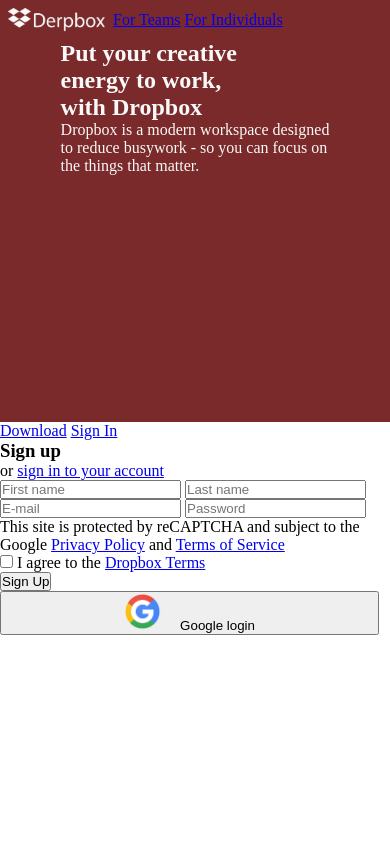
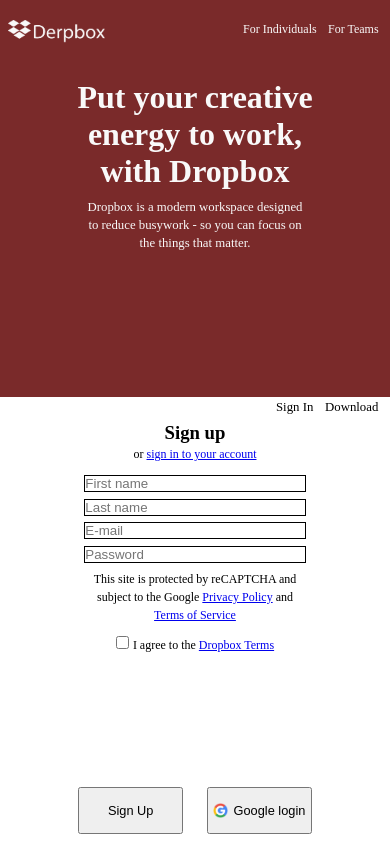
Before and after one commit to cvSquiggles/frontEndDev, a plain HTML site: page ex1/index.html in a window 390 px wide. Drawn offline with Linux system fonts and the light colour scheme.

Commit message:
trying to make responsive flexGrid look good is hard

```diff
--- a/ex1/css/main2.css
+++ b/ex1/css/main2.css
@@ -14,41 +14,181 @@ body {
 
 .container {
     display: grid;
+    min-height: 520px;
+    min-width: 290px;
     height: 100vh;
     width: 100vw;
     grid-template-columns: repeat(8, 1fr);
-    grid-auto-rows: 50% 50%;
+    grid-template-rows:  7% 40% 3% 42% 8%;
 }
 
-.leftDiv {
+.headerBar {
+    display: flex;
     grid-column: 1/9;
+    grid-row: 1/2;
     justify-items: center;
     align-items: center;
     background-color: rgb(122, 42, 42);
     color: rgb(249, 249, 249);
 }
 
-.headerBar {
-    display: flex;
-    justify-items: center;
-    align-items: center;
-}
-
 .logo {
     width: 25%;
     height: auto;
-    padding: 0;
-    margin: 2%;
-    position: relative;
+    padding: 1% 0 0 2%;
 
 }
 
-.rightDiv {
+.navLinks > a:link, .navLinks > a:visited, .navLinks > a:hover, .navLinks > a:active {
+    text-decoration: none;
+    color: rgb(249, 249, 249);
+    margin-right: 4%;
+    float: right;
+    font-size: 75%;
+}
+
+.navLinks {
+    width: 100%;
+}
+
+.content {
+    display: inline-block;
+    text-align: center;
     grid-column: 1/9;
+    grid-row: 2/3;
+    height: 100%;
+    background-color: rgb(122, 42, 42);
+    color: rgb(249, 249, 249);
+}
+
+.missionStatement {
+    margin: 5% 0 2% 0;
+    font-size: 200%;
+}
+
+.missionDetail {
+    margin: 0 0 5% 0;
+    font-size: 80%;
+}
+
+.navLinks2 > a:link, .navLinks2 > a:visited, .navLinks2 > a:hover, .navLinks2 > a:active {
+    text-decoration: none;
+    margin-right: 8%;
+    color: rgb(0 0 0);
+    float: right;
+    font-size: 80%;
+}
+
+.navLinks2 {
+    width: 100%;
+    grid-column: 6/9;
+    grid-row: 3/4;
+    padding: 2% 2% 0 0;
+}
+
+.content2 {
+    display: inline-block;
+    text-align: center;
+    grid-column: 2/8;
+    grid-row: 4/5;
+}
+
+.disclaimer {
+    font-size: 75%;
+}
+
+.signUpTopper {
+    margin-bottom: 4%;
+}
+
+.signUpInput {
+    border: solid .2px;
+    margin-bottom: 2%;
+    width: 80%;
+}
+
+.signUpButtonDiv {
+    display: flex;
+    grid-column: 2/8;
+    grid-row: 5/6;
+}
+
+.signUpButton {
+    display: inline-block;
+    grid-column: 2/5;
+    font-size: 80%;
+    grid-row: 5/6;
+    margin: 7% 8% 7% 8%;
+}
+
+.gSignUpButton {
+    display: inline-block;
+    grid-column: 5/8;
+    grid-row: 5/6;
+    font-size: 80%;
+    margin: 7% 8% 7% 8%;
+}
+
+.gAuthSpan {
+    display: flex;
+    align-content: center;
+    justify-content: center;
+}
+
+.captchaDiv {
+    margin: 0 8% 4% 8%;
+}
+
+.checkBoxDiv {
+    margin-bottom: 4%;
 }
 
 .googleImg {
-    width: 10%;
-    height: auto;
+    width: 15%;
     margin: 0 5% 0 0;
 }
+
+@media only screen and (min-width: 364px) {
+    .signUpInput {
+        width: 75%;
+    }
+
+    .captchaDiv {
+        margin: 0 14% 4% 14%;
+    }
+
+    .signUpButton {
+        margin: 7% 8% 7% 20%;
+    }
+
+    .gSignUpButton {
+        margin: 7% 20% 7% 8%;
+    }
+
+}
+
+@media only screen and (min-width: 430px) {
+    .container {
+        min-height: 535px;
+    }
+
+    .signUpButton {
+        margin: 5% 8% 5% 20%;
+    }
+
+    .gSignUpButton {
+        margin: 5% 20% 5% 8%;
+    }
+}
+
+@media only screen and (min-width: 530px) {
+    .googleImg {
+        width: 12%
+    }
+}
+
+@media only screen and (min-width: 600px) {
+    .googleImg {
+        width: 10%
+    }
+}
--- a/ex1/index.html
+++ b/ex1/index.html
@@ -9,8 +9,6 @@
 </head>
     <body>
         <section class="container">
-
-            <div class="leftDiv">
 
                 <div class="headerBar">
 
@@ -27,13 +25,9 @@
                         Put your creative</br>energy to work,</br>with Dropbox
                     </h1>
 
-                    <text>Dropbox is a modern workspace designed</br>to reduce busywork - so you can focus on</br>the things that matter.</text>
+                    <text class="missionDetail">Dropbox is a modern workspace designed</br>to reduce busywork - so you can focus on</br>the things that matter.</text>
 
                 </div>
-
-            </div>
-
-            <div class="rightDiv">
 
                 <div class="navLinks2">
 
@@ -74,18 +68,12 @@
 
                     </div>
 
-                    <div class="signInButtonDiv">
-
-                        <button class="signUpButton">Sign Up</button>
-                        <span class="spacer"></span>
-                        <button class="signUpButton">
-                            <span class="gAuthSpan"><img class="googleImg" src="images/google.png" alt="google G icon">Google login</span></button>
-
-                    </div>
-
                 </div>
 
-            </div>
+                    <button class="signUpButton">Sign Up</button>
+
+                    <button class="gSignUpButton">
+                        <span class="gAuthSpan"><img class="googleImg" src="images/google.png" alt="google G icon">Google login</span></button>
         </section>
 
     </body>
```
